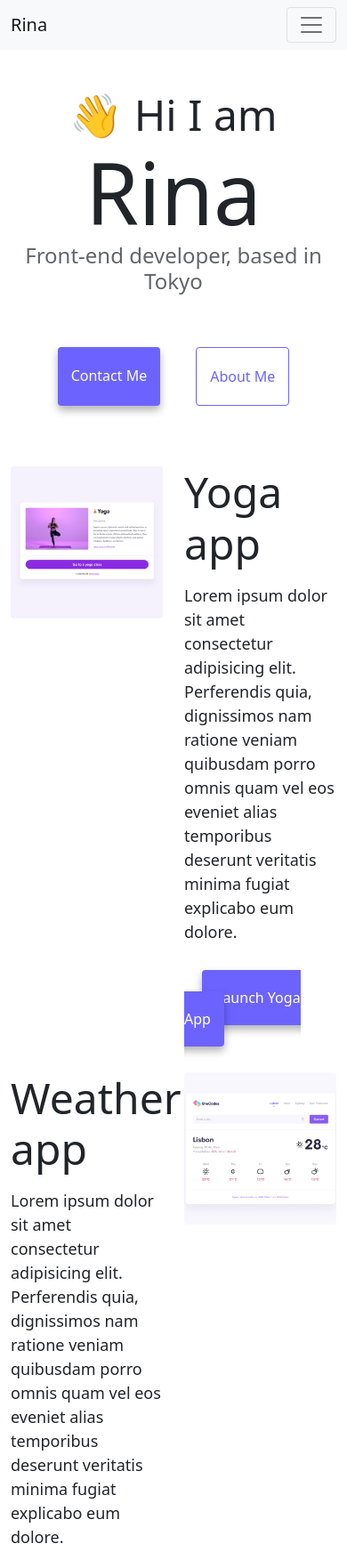
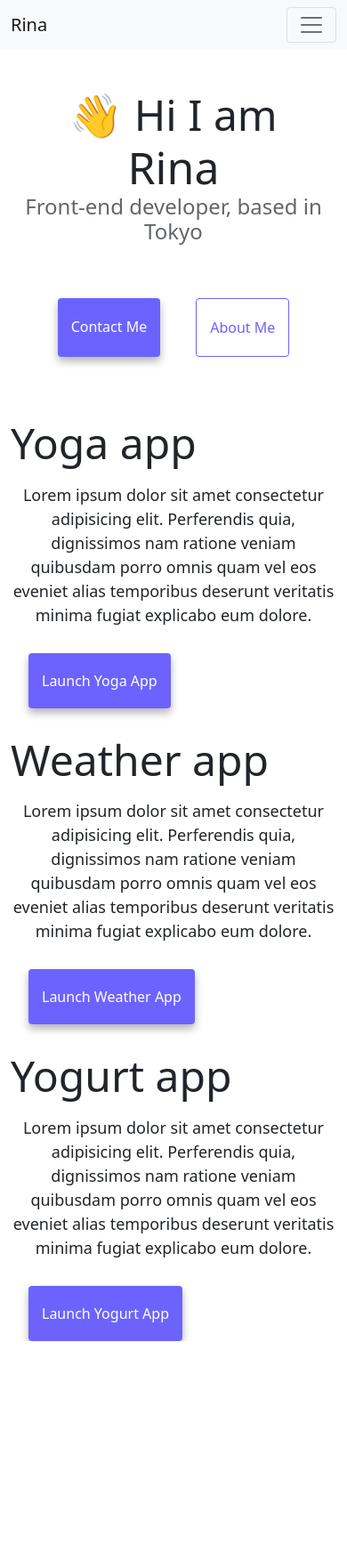
Before and after one commit to Rina707S/SC-Resp-Week-3-HW, a plain HTML site: page index.html in a window 390 px wide. Shown: the top 1744 px of the page at 89% size. After the commit the page ends 1507 px from the top, so only its background shows below. Drawn offline with nearby package versions, Linux system fonts and the light colour scheme.

Commit message:
Added some SEO friendly things

```diff
--- a/index.html
+++ b/index.html
@@ -2,9 +2,11 @@
 <html lang="en">
   <head>
     <meta charset="UTF-8" />
+    <meta name="description" content="Learning homepage of Rina R" />
     <meta http-equiv="X-UA-Compatible" content="IE=edge" />
     <meta name="viewport" content="width=device-width, initial-scale=1.0" />
-    <title>Rina</title>
+    <title>Rina R - Front-end Developer</title>
+
     <link
       href="https://cdn.jsdelivr.net/npm/bootstrap@5.1.1/dist/css/bootstrap.min.css"
       rel="stylesheet"
@@ -48,15 +50,21 @@
     <h1 class="text-center">Rina</h1>
     <h3 class="text-center">Front-end developer, based in Tokyo</h3>
     <div class="navigation-links">
-      <a href="about.html#contact" class="contact-link">Contact me</a>
-      <a href="about.html" class="about-link">About me</a>
+      <a href="about.html#contact" class="contact-link" title="Contact me"
+        >Contact me</a
+      >
+      <a href="about.html" class="about-link" title="About me">About me</a>
     </div>
     <div class="container">
       <div class="row mt-5">
-        <div class="col-6">
-          <img src="images/yoga.png" class="img-fluid rounded" alt="yoga" />
+        <div class="col-sm-6">
+          <img
+            src="images/yoga.png"
+            class="img-fluid rounded d-none d-sm-block"
+            alt="yoga"
+          />
         </div>
-        <div class="col-6">
+        <div class="col-sm-6">
           <h2 class="mb-3 text-start">Yoga app</h2>
           <p mb-3>
             Lorem ipsum dolor sit amet consectetur adipisicing elit. Perferendis
@@ -65,14 +73,17 @@
             explicabo eum dolore.
           </p>
           <div class="mt-5">
-            <a href="about.html#yogaapp" class="yoga-link app-links"
+            <a
+              href="about.html#yogaapp"
+              class="yoga-link app-links"
+              title="Yoga app"
               >Launch Yoga App</a
             >
           </div>
         </div>
       </div>
       <div class="row mt-5">
-        <div class="col-6">
+        <div class="col-sm-6">
           <h2 class="mb-3 text-start">Weather app</h2>
           <p mb-3>
             Lorem ipsum dolor sit amet consectetur adipisicing elit. Perferendis
@@ -81,20 +92,31 @@
             explicabo eum dolore.
           </p>
           <div class="mt-5">
-            <a href="about.html#weatherapp" class="yoga-link app-links"
+            <a
+              href="about.html#weatherapp"
+              class="yoga-link app-links"
+              title="Weather app"
               >Launch Weather App</a
             >
           </div>
         </div>
         <div class="col-6">
-          <img src="images/weather.png" class="img-fluid rounded" alt="yoga" />
+          <img
+            src="images/weather.png"
+            class="img-fluid rounded d-none d-sm-block"
+            alt="weather"
+          />
         </div>
       </div>
       <div class="row mt-5">
-        <div class="col-6">
-          <img src="images/yogurt.png" class="img-fluid rounded" />
+        <div class="col-sm-6">
+          <img
+            src="images/yogurt.png"
+            class="img-fluid rounded d-none d-sm-block"
+            alt="yogurt"
+          />
         </div>
-        <div class="col-6">
+        <div class="col-sm-6">
           <h2 class="mb-3 text-start">Yogurt app</h2>
           <p mb-3>
             Lorem ipsum dolor sit amet consectetur adipisicing elit. Perferendis
@@ -103,7 +125,10 @@
             explicabo eum dolore.
           </p>
           <div class="mt-5">
-            <a href="about.html#yogurtapp" class="yoga-link app-links"
+            <a
+              href="about.html#yogurtapp"
+              class="yoga-link app-links"
+              title="Yogurt app"
               >Launch Yogurt App</a
             >
           </div>
--- a/styles.css
+++ b/styles.css
@@ -96,3 +96,34 @@ p {
   text-decoration: none;
   text-transform: capitalize;
 }
+
+@media (max-width: 1200px) {
+  h1 {
+    font-size: 50px;
+  }
+  h2 {
+    font-family: 30px;
+  }
+  h3 {
+    font-family: 18px;
+  }
+  p {
+    text-align: center;
+  }
+
+  h1,
+  h2,
+  h3 {
+    text-align: center;
+  }
+  .app-links {
+    max-width: 100%;
+  }
+}
+
+@media (min-width: 576px) {
+  .col-sm-6 {
+    flex: 0 0 auto;
+    width: 50%;
+  }
+}
```
Also changed, not shown: about.html (+2 -1 lines).
